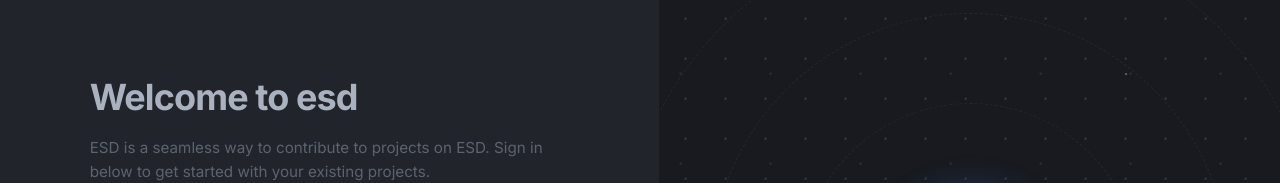
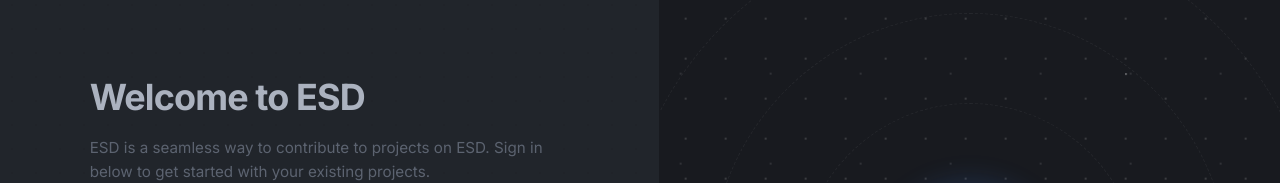
Before and after one commit to ritesh-avkalan/electron-installer-template, a React (Vite) app: page / in a window 1280 px wide. Shown: the part 127-310 px from the top of the page. Built offline with nearby package versions, Linux system fonts and the light colour scheme; no server answers.

Commit message:
chore: bump version to 0.0.5 and update login screen title casing

```diff
--- a/package.json
+++ b/package.json
@@ -1,7 +1,7 @@
 {
   "name": "esd",
   "private": true,
-  "version": "0.0.4",
+  "version": "0.0.5",
   "type": "module",
   "main": "dist-electron/main.js",
   "scripts": {
--- a/src/components/LoginScreen.tsx
+++ b/src/components/LoginScreen.tsx
@@ -83,7 +83,7 @@ export const LoginScreen: React.FC = () => {
           {mode === 'welcome' && (
             <>
               <div className="login-header-group">
-                <h1 className="login-title">Welcome to esd</h1>
+                <h1 className="login-title">Welcome to ESD</h1>
                 <p className="login-subtitle">
                   ESD is a seamless way to contribute to projects on ESD. Sign in below to get started with your existing projects.
                 </p>
```
